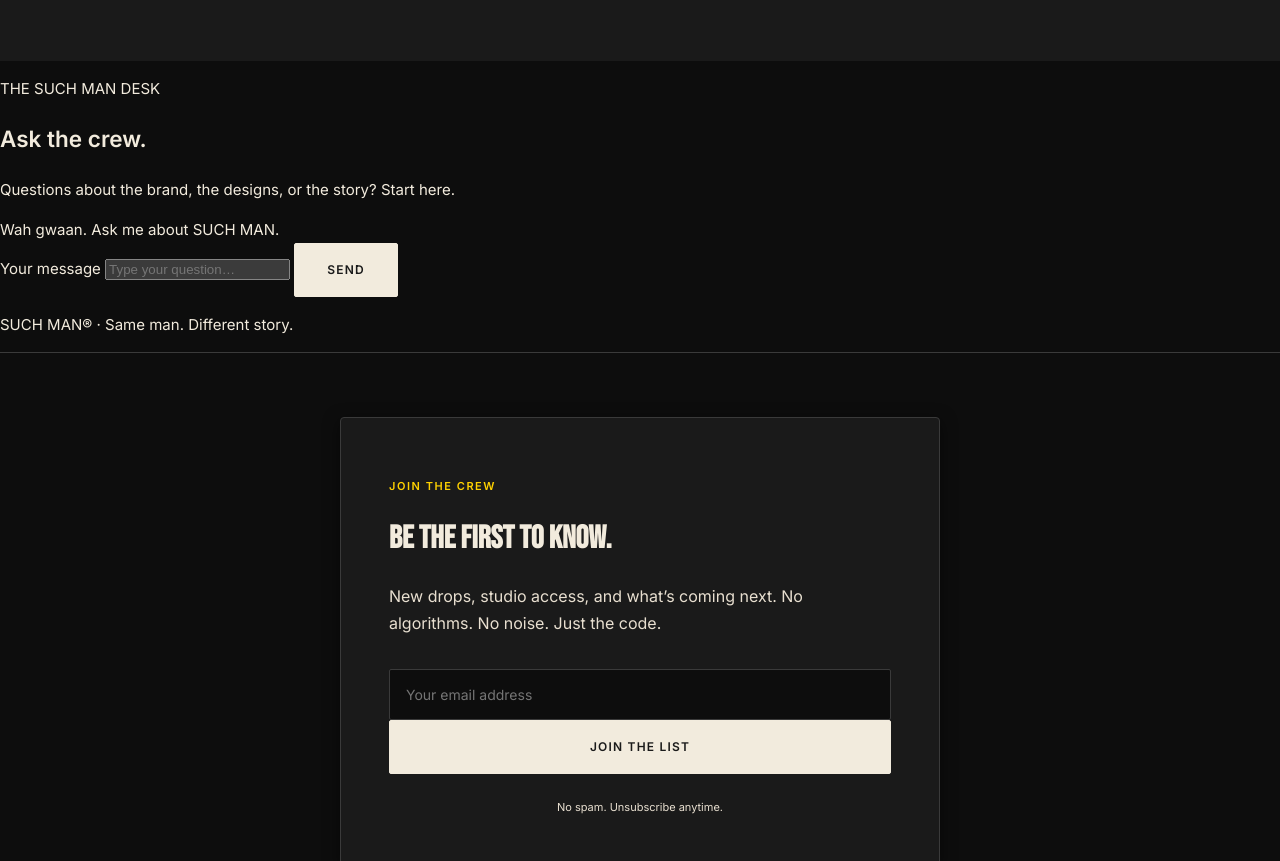
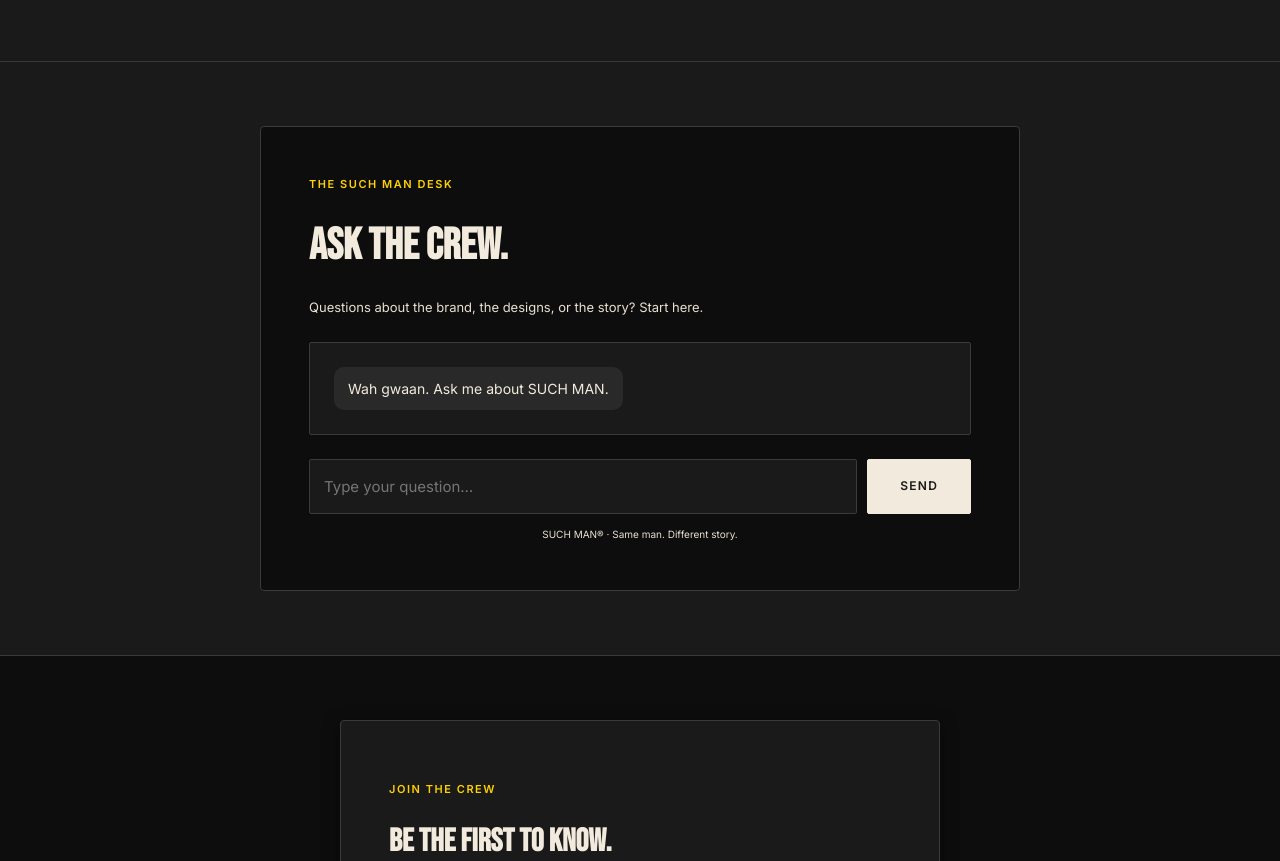
Before and after one commit to 926fg7thvy-byte/such-man-storefront, a website: page index.html in a window 1280 px wide. Shown: the part 5028-5889 px from the top of the page. Drawn offline with Linux system fonts and the light colour scheme; a web font is replaced by a local one.

Commit message:
Style SUCH MAN AI assistant

```diff
--- a/style.css
+++ b/style.css
@@ -1394,3 +1394,21 @@ button {
     gap: var(--space-1);
   }
 }
+
+/* ---- SUCH MAN assistant ---- */
+.assistant-section{padding:var(--space-6) var(--space-4);background:var(--ink);border-top:1px solid var(--charcoal)}
+.assistant-card{max-width:760px;margin:0 auto;padding:var(--space-5);background:var(--bg);border:1px solid var(--charcoal);border-radius:var(--radius-md)}
+.assistant-kicker{font-size:11px;font-weight:700;letter-spacing:.14em;color:var(--gold);text-transform:uppercase;margin:0 0 var(--space-2)}
+.assistant-title{font-family:var(--font-display);font-size:clamp(30px,4vw,44px);margin:0 0 var(--space-1);color:var(--cream)}
+.assistant-intro,.assistant-note{color:var(--cream-dark);font-size:13px;line-height:1.6}
+.assistant-messages{display:flex;flex-direction:column;gap:10px;max-height:340px;overflow:auto;padding:var(--space-3);margin:var(--space-3) 0;background:var(--ink);border:1px solid var(--charcoal);border-radius:var(--radius-sm)}
+.assistant-message{max-width:88%;padding:11px 14px;border-radius:10px;font-size:14px;line-height:1.55;white-space:pre-wrap;overflow-wrap:anywhere}
+.assistant-message-bot{align-self:flex-start;background:#292929;color:var(--cream)}
+.assistant-message-user{align-self:flex-end;background:var(--cream);color:var(--ink)}
+.assistant-form{display:flex;gap:10px}
+.assistant-form input{flex:1;min-width:0;padding:13px 14px;background:var(--ink);color:var(--cream);border:1px solid var(--charcoal);border-radius:var(--radius-sm);font:inherit}
+.assistant-form input:focus{outline:2px solid var(--gold);outline-offset:1px}
+.assistant-form button:disabled{opacity:.55;cursor:wait}
+.assistant-note{font-size:10px;margin:12px 0 0;text-align:center}
+.sr-only{position:absolute;width:1px;height:1px;padding:0;margin:-1px;overflow:hidden;clip:rect(0,0,0,0);white-space:nowrap;border:0}
+@media(max-width:520px){.assistant-card{padding:var(--space-3)}.assistant-form{flex-direction:column}.assistant-form button{width:100%}.assistant-message{max-width:96%}}
```
